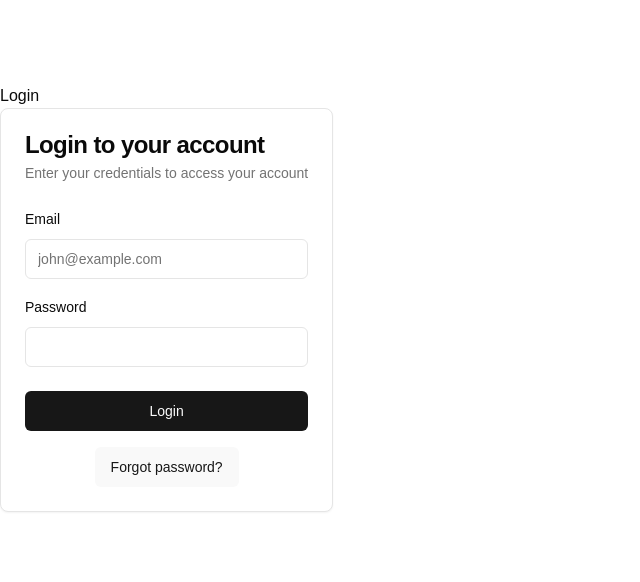
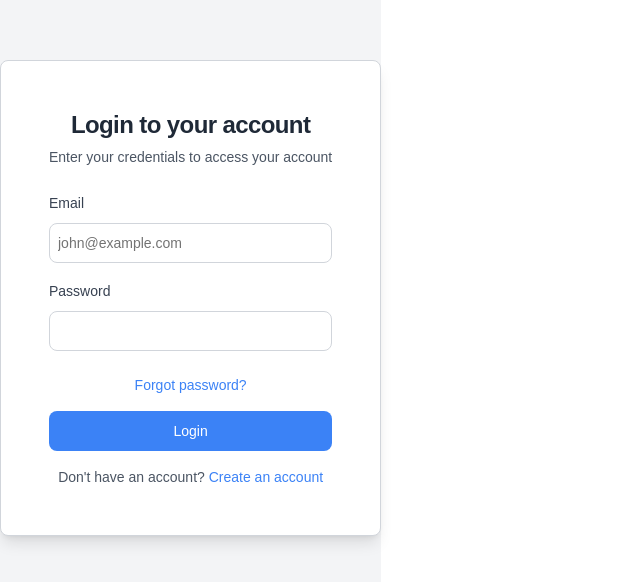
Before and after one commit to UserLH1/CV-generator, a React (Vite) app in the folder frontend/: page /login in a window 1280 px wide. Shown: the part 102-684 px from the top of the page, without its empty margins (0-640 px from the left). Built offline with nearby package versions, Linux system fonts and the light colour scheme.

Commit message:
Login form + pull by hand

```diff
--- a/frontend/src/auth/AuthContext.tsx
+++ b/frontend/src/auth/AuthContext.tsx
@@ -1,4 +1,4 @@
-import React, { createContext, useContext, useEffect, useState } from "react";
+import React, { createContext, useContext, useState } from "react";
 import { useNavigate } from "react-router-dom";
 
 interface AuthContextType {
@@ -13,25 +13,15 @@ const AuthContext = createContext<AuthContextType | undefined>(undefined);
 export const AuthProvider: React.FC<{ children: React.ReactNode }> = ({
   children,
 }) => {
-  const [user, setUser] = useState<string | null>(null);
-  const [token, setToken] = useState<string | null>(null);
+  // Initialize state directly from localStorage
+  const [user, setUser] = useState<string | null>(localStorage.getItem("user"));
+  const [token, setToken] = useState<string | null>(localStorage.getItem("token"));
   const navigate = useNavigate();
-
-  // Check localStorage for token and user on initial load
-  useEffect(() => {
-    const storedToken = localStorage.getItem("token");
-    const storedUser = localStorage.getItem("user");
-
-    if (storedToken && storedUser) {
-      setToken(storedToken);
-      setUser(storedUser);
-    }
-  }, []);
 
   const login = (newToken: string, newUser: string) => {
     localStorage.setItem("token", newToken);
     localStorage.setItem("user", newUser);
-    setToken(newToken); // Update the context state with new values
+    setToken(newToken);
     setUser(newUser);
   };
 
--- a/frontend/src/auth/login.tsx
+++ b/frontend/src/auth/login.tsx
@@ -1,8 +1,7 @@
 import {LoginForm} from "../components/login-form";
 const LoginPage = () => {
   return (
-    <div>
-      <p>Login</p>
+    <div >
       <LoginForm />
     </div>
   );
--- a/frontend/src/auth/register.tsx
+++ b/frontend/src/auth/register.tsx
@@ -2,7 +2,6 @@ import { RegisterFormComponent } from "../components/register-form";
 const RegisterPage = () => {
   return (
     <div>
-      <p>Register</p>
       <RegisterFormComponent />
     </div>
   );
--- a/frontend/src/components/ProtectedRoute.tsx
+++ b/frontend/src/components/ProtectedRoute.tsx
@@ -8,8 +8,8 @@ interface ProtectedRouteProps {
 
 const ProtectedRoute: React.FC<ProtectedRouteProps> = ({ children }) => {
   const { token } = useAuth();
-
-  return token ? <>{children}</> : <Navigate to="/login" />;
+  console.log("token from protected: ", token);
+  return token ? <>{children}</> : <Navigate to="/login" replace/>;
 };
 
 export default ProtectedRoute;
--- a/frontend/src/components/login-form.tsx
+++ b/frontend/src/components/login-form.tsx
@@ -60,6 +60,7 @@ export function LoginForm() {
 
       const token: string = response.data.token;
       localStorage.setItem("token", token); // Store token in localStorage or context
+      localStorage.setItem("user", values.email); // Store user in localStorage or context
       console.log("Token:", token);
       toast({
         title: "Login Successful",
@@ -91,21 +92,23 @@ export function LoginForm() {
   }
 
   return (
-    <Card className="w-full max-w-md mx-auto">
-      <CardHeader>
-        <CardTitle>Login to your account</CardTitle>
-        <CardDescription>
+    <div className="h-screen flex items-center justify-center bg-gray-100">
+      <Card className="w-full max-w-md shadow-lg border border-gray-300 rounded-lg bg-white p-6">
+        <CardHeader className="text-center">
+          <CardTitle className="text-2xl font-bold text-gray-800">Login to your account</CardTitle>
+          <CardDescription className="text-gray-600">
             Enter your credentials to access your account
           </CardDescription>
         </CardHeader>
         <form onSubmit={form.handleSubmit(onSubmit)}>
           <CardContent className="space-y-4">
             <div className="space-y-2">
-            <Label htmlFor="email">Email</Label>
+              <Label htmlFor="email" className="text-gray-700">Email</Label>
               <Input
                 id="email"
                 type="email"
                 placeholder="john@example.com"
+                className="w-full border border-gray-300 rounded-lg p-2 focus:outline-none focus:ring-2 focus:ring-blue-400"
                 {...form.register("email")}
               />
               {form.formState.errors.email && (
@@ -115,10 +118,11 @@ export function LoginForm() {
               )}
             </div>
             <div className="space-y-2">
-            <Label htmlFor="password">Password</Label>
+              <Label htmlFor="password" className="text-gray-700">Password</Label>
               <Input
                 id="password"
                 type="password"
+                className="w-full border border-gray-300 rounded-lg p-2 focus:outline-none focus:ring-2 focus:ring-blue-400"
                 {...form.register("password")}
               />
               {form.formState.errors.password && (
@@ -129,15 +133,23 @@ export function LoginForm() {
             </div>
           </CardContent>
           <CardFooter className="flex flex-col space-y-4">
-          <Button type="submit" className="w-full" disabled={isLoading}>
+            <p className="text-sm text-gray-600">
+              <a href="link" className="text-blue-500 hover:underline">Forgot password?</a>
+            </p>
+            <Button type="submit" className="w-full bg-blue-500 hover:bg-blue-600 text-white py-2 rounded-lg" disabled={isLoading}>
               {isLoading && <Loader2 className="mr-2 h-4 w-4 animate-spin" />}
               Login
             </Button>
-          <Button variant="link" className="text-sm">
-            Forgot password?
-          </Button>
+            <p className="text-sm text-gray-600 text-center">
+              Don't have an account?{" "}
+              <a href="/register" className="text-blue-500 hover:underline">Create an account</a>
+            </p>
           </CardFooter>
         </form>
       </Card>
+    </div>
   );
+
+
+
 }
--- a/frontend/src/components/register-form.tsx
+++ b/frontend/src/components/register-form.tsx
@@ -156,6 +156,7 @@ export function RegisterFormComponent() {
             {isLoading && <Loader2 className="mr-2 h-4 w-4 animate-spin" />}
             Register
           </Button>
+          <p>Already have an account?<a href="login">Log-in</a></p>
         </CardFooter>
       </form>
     </Card>
--- a/frontend/src/main.tsx
+++ b/frontend/src/main.tsx
@@ -14,8 +14,7 @@ const router = createBrowserRouter([
   {
     element: (
       <AuthProvider>
-        {" "}
-        {/* Wrap AuthProvider here */}
+
         <App />
       </AuthProvider>
     ),
--- a/frontend/src/pages/Dashboard.tsx
+++ b/frontend/src/pages/Dashboard.tsx
@@ -1,5 +1,5 @@
 const Dashboard = () => {
-  return <div>Dashboard</div>;
+  return <div>Dashboardd</div>;
 };
 
 export default Dashboard;
--- a/frontend/src/pages/Home.tsx
+++ b/frontend/src/pages/Home.tsx
@@ -16,7 +16,7 @@ const Home = () => {
           <span>☰</span>
           {isMenuOpen && (
             <div className="menu-dropdown">
-              <a href="/auth">Login</a>
+              <a href="/login">Login</a>
               <a href="/create-cv">Create CV</a>
               <a href="/edit-profile">Edit Profile</a>
               <a href="/history">History</a>
```
Lines whose indentation alone changed are shown as unchanged.
